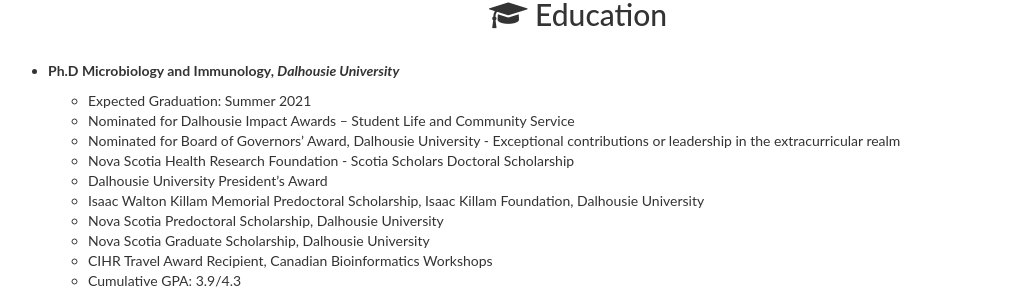
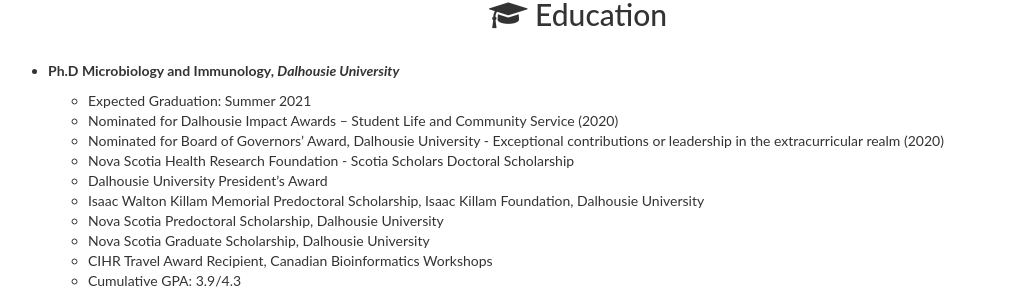
Before and after one commit to Prathyusha-konda/Prathyusha-konda.github.io, a Jekyll site: the page built from index.md, in a window 1280 px wide and 900 px high, scrolled down 733 px. Shown: the part 148-453 px from the top of the window, without its empty margins (77-1092 px from the left). Built offline with Jekyll 4.4.1, drawn with Linux system fonts in a browser that asks for light colours; nearby versions of some CDN libraries.

Commit message:
Update index.md

```diff
--- a/index.md
+++ b/index.md
@@ -30,8 +30,8 @@ scroll: true
         <li id="list"><b>Ph.D Microbiology and Immunology, <i>Dalhousie University</i></b>
             <ul id="sublist">
 		    <li>Expected Graduation: Summer 2021</li>
-                <li>Nominated for Dalhousie Impact Awards – Student Life and Community Service</li>
-                <li>Nominated for Board of Governors’ Award, Dalhousie University - Exceptional contributions or leadership in the extracurricular realm</li>
+                <li>Nominated for Dalhousie Impact Awards – Student Life and Community Service (2020)</li>
+                <li>Nominated for Board of Governors’ Award, Dalhousie University - Exceptional contributions or leadership in the extracurricular realm (2020)</li>
                 <li>Nova Scotia Health Research Foundation - Scotia Scholars Doctoral Scholarship</li>
                 <li>Dalhousie University President’s Award</li>
                 <li>Isaac Walton Killam Memorial Predoctoral Scholarship, Isaac Killam Foundation, Dalhousie University</li>
```
